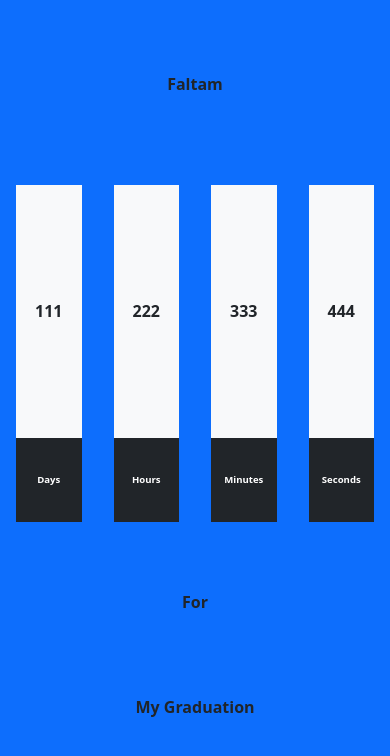
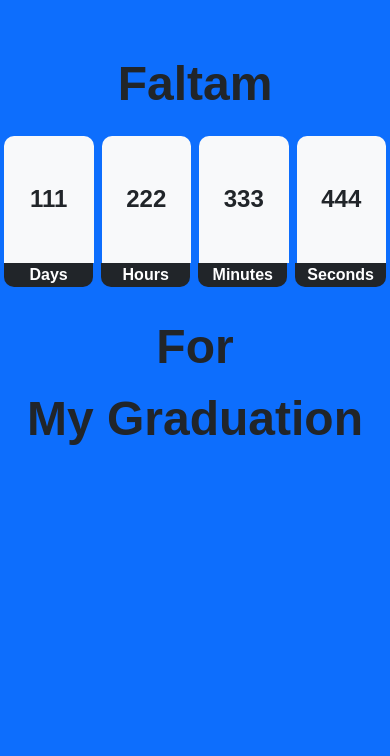
Before and after one commit to Alamito/TimeLeft-JS, a plain HTML site: page index.html in a window 390 px wide. Drawn offline with nearby package versions, Linux system fonts and the light colour scheme; a web font is replaced by a local one.

Commit message:
style - responsive screen almost ok

```diff
--- a/css/responsive.css
+++ b/css/responsive.css
@@ -1,41 +1,127 @@
 @media screen and (max-width: 992px) {
-    .title {
+    .title-first {
+        font-size: 3em;
+    }
+
+    .title-mid {
+        font-size: 3em;
+    }
+
+    .title-last {
         font-size: 3em;
     }
 
     .time {
+        height: 25vh;
+        font-size: 3em;
+    }
+
+    .desc-time {
+        font-size: 2.1em;
+    }
+}
+
+@media screen and (max-width: 768px) {
+    .title-first {
+        font-size: 3em;
+    }
+
+    .title-mid {
+        font-size: 3em;
+    }
+
+    .title-last {
+        font-size: 3em;
+    }
+
+    .time {
+        height: 18vh;
+        font-size: 2.8em;
+    }
+
+    .desc-time {
+        font-size: 1.8em;
+    }
+}
+
+@media screen and (max-width: 680px) {
+    .title-first {
+        font-size: 2.5em;
+    }
+
+    .title-mid {
+        font-size: 2.5em;
+    }
+
+    .title-last {
+        font-size: 2.5em;
+    }
+
+    .time {
+        height: 15vh;
         font-size: 2em;
     }
 
     .desc-time {
-        font-size: 2em;
-    }
-}
-
-@media screen and (max-width: 768px) {
-    .title {
-        font-size: 2em;
+        font-size: 1.2em;
     }
 
-    .time {
-        font-size: 1em;
+    .days,
+    .hours,
+    .minutes,
+    .seconds {
+        border-start-end-radius: 10px;
+        border-start-start-radius: 10px;
     }
 
-    .desc-time {
-        font-size: 1em;
+    .days-title,
+    .hours-title,
+    .minutes-title,
+    .seconds-title {
+        border-bottom-left-radius: 10px;
+        border-bottom-right-radius: 10px;
     }
 }
 
 @media screen and (max-width: 576px) {
-    .title {
+    .title-first {
+        /* height: 15vh; */
+        font-size: 3em;
+    }
+
+    .title-mid {
+        /* height: 15vh; */
+        font-size: 3em;
+    }
+
+    .title-last {
+        /* height: 10vh; */
+        font-size: 3em;
+    }
+
+    .time {
+        /* height: 15vh; */
+        font-size: 1.5em;
+    }
+
+    .desc-time {
+        /* height: 5vh; */
         font-size: 1em;
     }
 
-    .time {
-        font-size: 1em;
+    .days,
+    .hours,
+    .minutes,
+    .seconds {
+        border-start-end-radius: 10px;
+        border-start-start-radius: 10px;
     }
 
-    .desc-time {
-        font-size: 0.6em;
+    .days-title,
+    .hours-title,
+    .minutes-title,
+    .seconds-title {
+        border-bottom-left-radius: 10px;
+        border-bottom-right-radius: 10px;
     }
 }
--- a/css/style.css
+++ b/css/style.css
@@ -1,11 +1,38 @@
-.title {
+* {
+    font-family: 'Martel Sans', sans-serif;
+}
+
+.title-first {
+    /* height: 20vh; */
+    font-size: 3em;
+}
+
+.title-mid {
+    /* height: 15vh; */
+    font-size: 3em;
+}
+
+.title-last {
+    /* height: 10vh; */
     font-size: 3em;
 }
 
 .time {
+    height: 30vh;
+    font-size: 3.5em;
+}
+
+.desc-time {
+    /* height: 10vh; */
     font-size: 3em;
 }
 
-.desc-time {
-    font-size: 3em;
+.days, .hours, .minutes, .seconds {
+    border-start-end-radius: 25px;
+    border-start-start-radius: 25px;
 }
+
+.days-title, .hours-title, .minutes-title, .seconds-title {
+    border-bottom-left-radius: 25px;
+    border-bottom-right-radius: 25px;
+}
--- a/index.html
+++ b/index.html
@@ -14,47 +14,47 @@
     </head>
     <body>
         <div class="container-fluid bg-primary vh-100 fw-bold">
-            <div class="d-flex row text-center">
-                <div class="d-flex col justify-content-center align-items-center title" style="height: 20vh">
+            <div class="d-flex row text-center pt-5">
+                <div class="d-flex col justify-content-center align-items-center title-first">
                     <div>Faltam</div>
                 </div>
             </div>
-            <div class="d-flex row text-center time mt-3" style="height: 30vh">
-                <div class="d-flex col bg-light text-dark mx-3 justify-content-center align-items-center">
+            <div class="d-flex row text-center time mt-3">
+                <div class="days d-flex col bg-light text-dark mx-1 mx-sm-3 justify-content-center align-items-center">
                     <div>111</div>
                 </div>
-                <div class="d-flex col bg-light text-dark mx-3 justify-content-center align-items-center">
+                <div class="hours d-flex col bg-light text-dark mx-1 mx-sm-3 justify-content-center align-items-center">
                     <div>222</div>
                 </div>
-                <div class="d-flex col bg-light text-dark mx-3 justify-content-center align-items-center">
+                <div class="minutes d-flex col bg-light text-dark mx-1 mx-sm-3 justify-content-center align-items-center">
                     <div>333</div>
                 </div>
-                <div class="d-flex col bg-light text-dark mx-3 justify-content-center align-items-center">
+                <div class="seconds d-flex col bg-light text-dark mx-1 mx-sm-3 justify-content-center align-items-center">
                     <div>444</div>
                 </div>
             </div>
-            <div class="d-flex row text-center desc-time mb-3" style="height: 10vh">
-                <div class="col bg-dark text-white mx-3">
+            <div class="d-flex row text-center desc-time mb-4">
+                <div class="days-title col bg-dark text-white mx-1 mx-sm-3">
                     <div class="d-flex justify-content-center align-items-center" style="height: 100%">Days</div>
                 </div>
-                <div class="col bg-dark text-white mx-3">
+                <div class="hours-title col bg-dark text-white mx-1 mx-sm-3">
                     <div class="d-flex justify-content-center align-items-center" style="height: 100%">Hours</div>
                 </div>
-                <div class="col bg-dark text-white mx-3">
+                <div class="minutes-title col bg-dark text-white mx-1 mx-sm-3">
                     <div class="d-flex justify-content-center align-items-center" style="height: 100%">Minutes</div>
                 </div>
-                <div class="col bg-dark text-white mx-3">
+                <div class="seconds-title col bg-dark text-white mx-1 mx-sm-3">
                     <div class="d-flex justify-content-center align-items-center" style="height: 100%">Seconds</div>
                 </div>
             </div>
-            <div class="d-flex row text-center title" style="height: 15vh">
+            <div class="d-flex row text-center title-mid">
                 <div class="col">
                     <div class="d-flex justify-content-center align-items-center" style="height: 100%">
                         <div>For</div>
                     </div>
                 </div>
             </div>
-            <div class="d-flex row text-center title" style="height: 10vh">
+            <div class="d-flex row text-center title-last">
                 <div class="col">
                     <div class="d-flex justify-content-center align-items-center" style="height: 100%">
                         <div>My Graduation</div>
```
